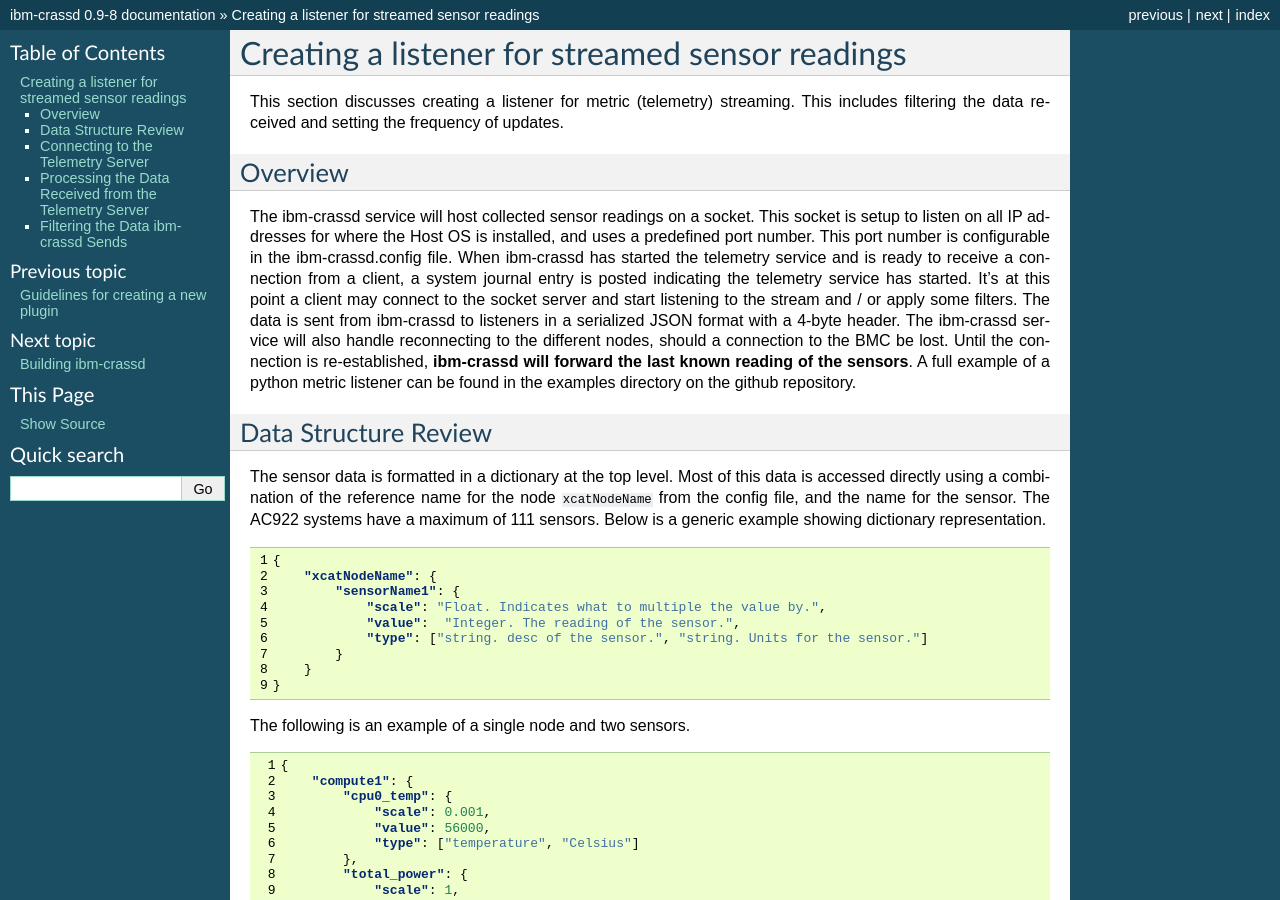
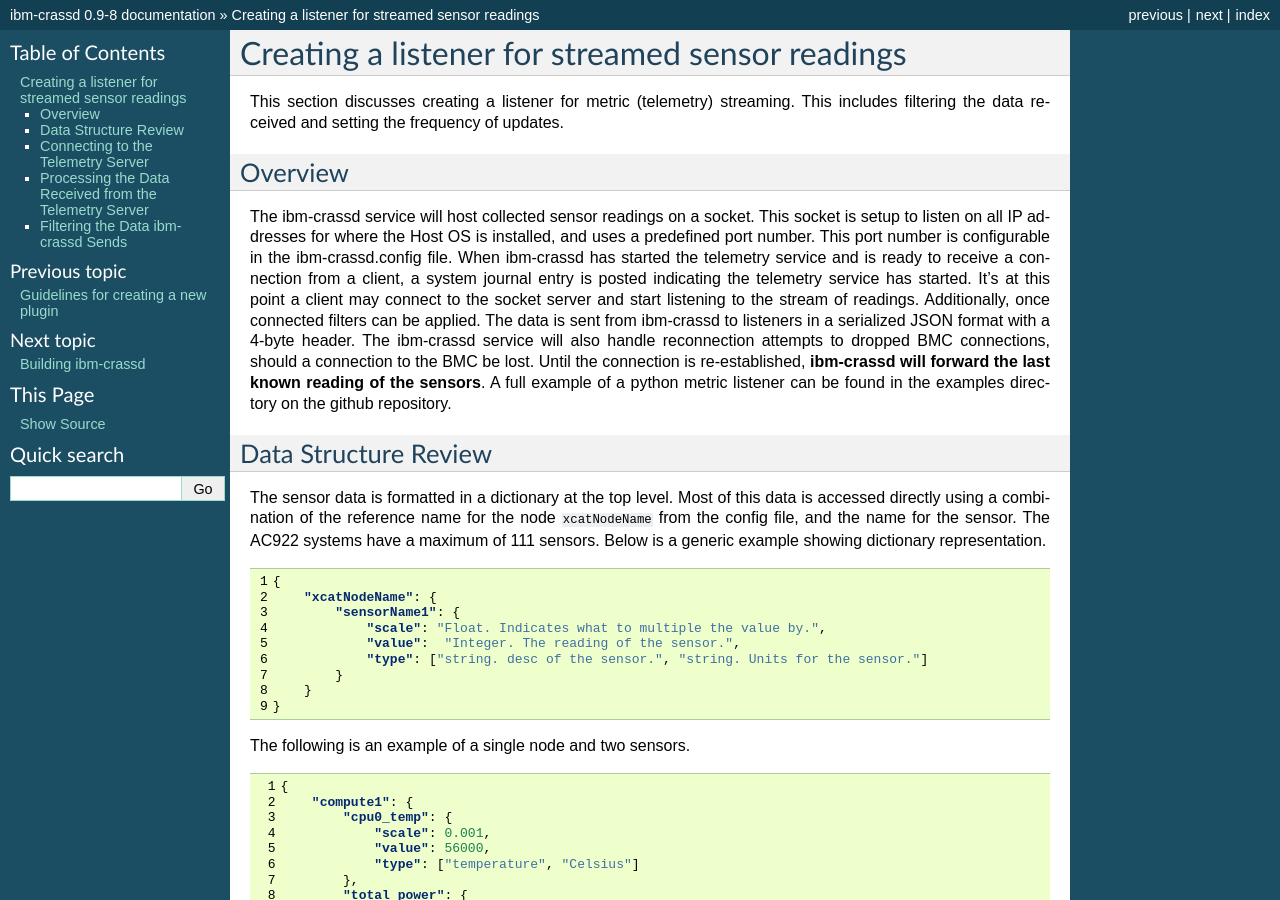
Before and after one commit to open-power-ref-design-toolkit/ibm-crassd, a Sphinx documentation site: the page built from docs/source/telemlistenerguideline.rst, in a window 1280 px wide and 900 px high. Built offline with Sphinx 7.4.7, drawn with Linux system fonts in a browser that asks for light colours.

Commit message:
Adds clarity to metric listener documentation
This patch provides clarity to some statements in the telelemetry
listener creating guide.

Signed-off-by: Justin Thaler <thalerj@us.ibm.com>

```diff
--- a/docs/source/telemlistenerguideline.rst
+++ b/docs/source/telemlistenerguideline.rst
@@ -5,7 +5,7 @@
 
 Overview
 ================
-The ibm-crassd service will host collected sensor readings on a socket. This socket is setup to listen on all IP addresses for where the Host OS is installed, and uses a predefined port number. This port number is configurable in the ibm-crassd.config file. When ibm-crassd has started the telemetry service and is ready to receive a connection from a client, a system journal entry is posted indicating the telemetry service has started. It's at this point a client may connect to the socket server and start listening to the stream and / or apply some filters. The data is sent from ibm-crassd to listeners in a serialized JSON format with a 4-byte header. The ibm-crassd service will also handle reconnecting to the different nodes, should a connection to the BMC be lost. Until the connection is re-established, **ibm-crassd will forward the last known reading of the sensors**. A full example of a python metric listener can be found in the examples directory on the github repository.
+The ibm-crassd service will host collected sensor readings on a socket. This socket is setup to listen on all IP addresses for where the Host OS is installed, and uses a predefined port number. This port number is configurable in the ibm-crassd.config file. When ibm-crassd has started the telemetry service and is ready to receive a connection from a client, a system journal entry is posted indicating the telemetry service has started. It's at this point a client may connect to the socket server and start listening to the stream of readings. Additionally, once connected filters can be applied.  The data is sent from ibm-crassd to listeners in a serialized JSON format with a 4-byte header. The ibm-crassd service will also handle reconnection attempts to dropped BMC connections, should a connection to the BMC be lost. Until the connection is re-established, **ibm-crassd will forward the last known reading of the sensors**. A full example of a python metric listener can be found in the examples directory on the github repository.
 
 Data Structure Review
 ===========================
```
